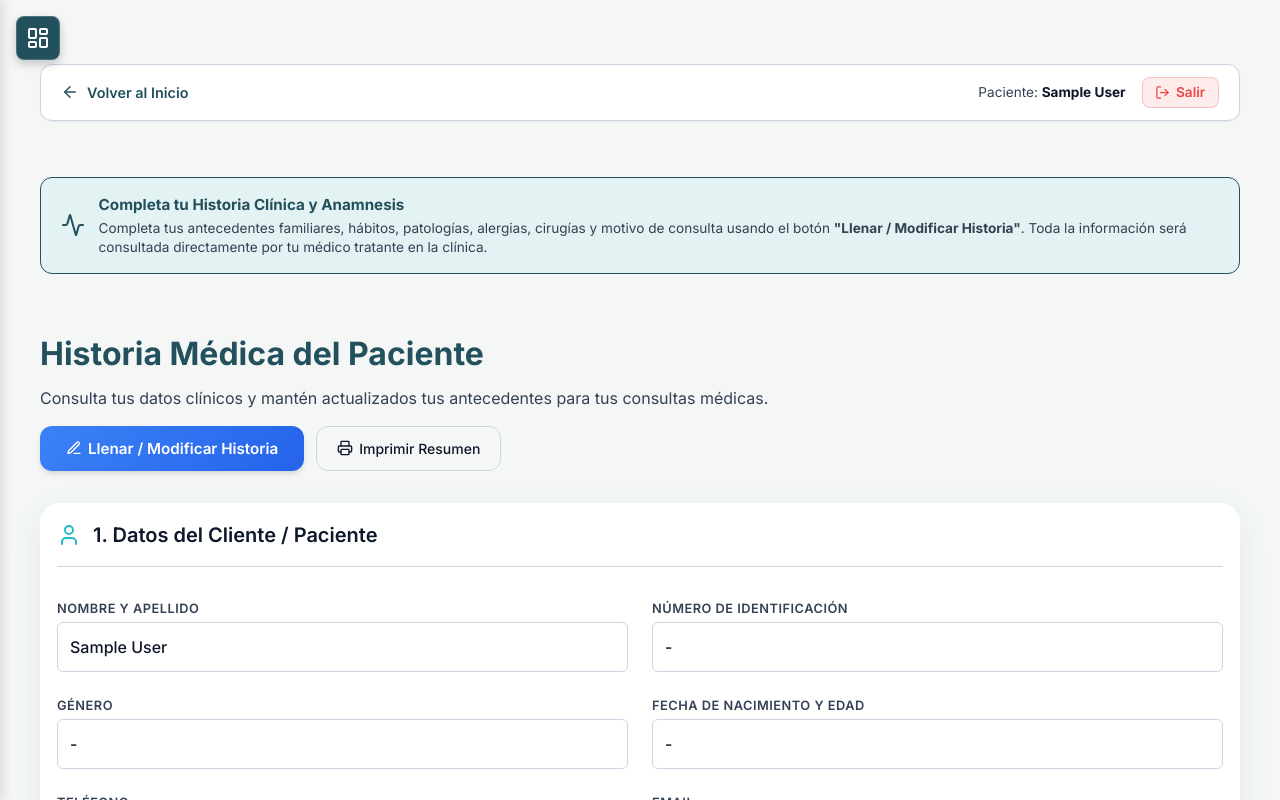
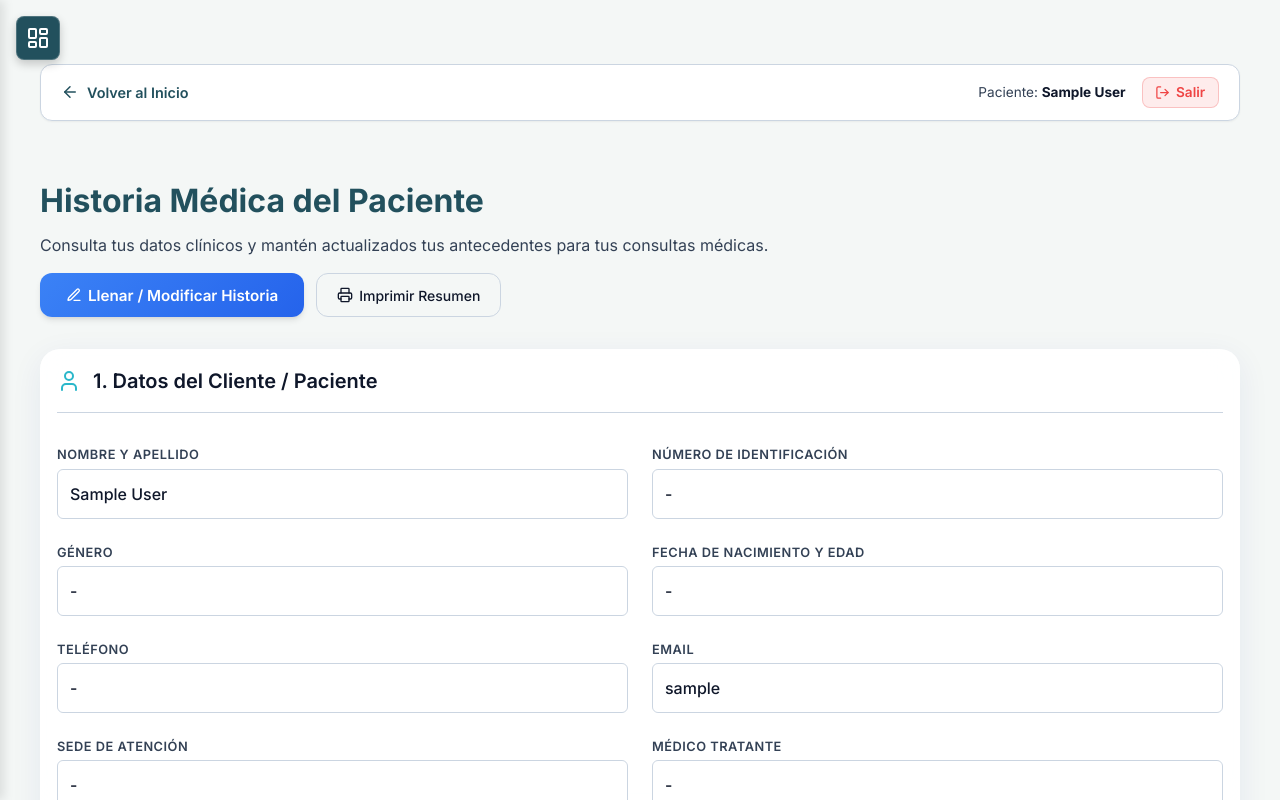
Before and after one commit to luisge12/SARA, a React (Vite) app in the folder client/: page /users/historia-medica in a window 1280 px wide. Built offline with nearby package versions, Linux system fonts and the light colour scheme; no server answers; sample sign-in values are in the browser's storage.

Commit message:
refactor(portal): remover banner repetitivo en historia médica del paciente

```diff
--- a/client/src/pages/PortalPaciente/PortalPacienteHistoriaMedica.jsx
+++ b/client/src/pages/PortalPaciente/PortalPacienteHistoriaMedica.jsx
@@ -330,29 +330,6 @@ export function PortalPacienteHistoriaMedica() {
         }}>
           <CheckCircle size={22} color="#10b981" />
           <span>{successBanner}</span>
-        </div>
-      )}
-
-      {!isEditing && (
-        <div style={{
-          backgroundColor: 'rgba(42, 183, 202, 0.08)',
-          border: '1px solid var(--color-primary)',
-          borderRadius: '12px',
-          padding: '1rem 1.25rem',
-          marginBottom: '1.5rem',
-          display: 'flex',
-          alignItems: 'center',
-          gap: '0.85rem'
-        }}>
-          <Activity size={24} color="var(--color-primary)" style={{ flexShrink: 0 }} />
-          <div>
-            <strong style={{ color: 'var(--color-primary)', fontSize: '0.95rem', display: 'block', marginBottom: '0.15rem' }}>
-              Completa tu Historia Clínica y Anamnesis
-            </strong>
-            <p style={{ margin: 0, color: 'var(--color-text-muted)', fontSize: '0.85rem', lineHeight: '1.4' }}>
-              Completa tus antecedentes familiares, hábitos, patologías, alergias, cirugías y motivo de consulta usando el botón <strong>"Llenar / Modificar Historia"</strong>. Toda la información será consultada directamente por tu médico tratante en la clínica.
-            </p>
-          </div>
         </div>
       )}
 
```
